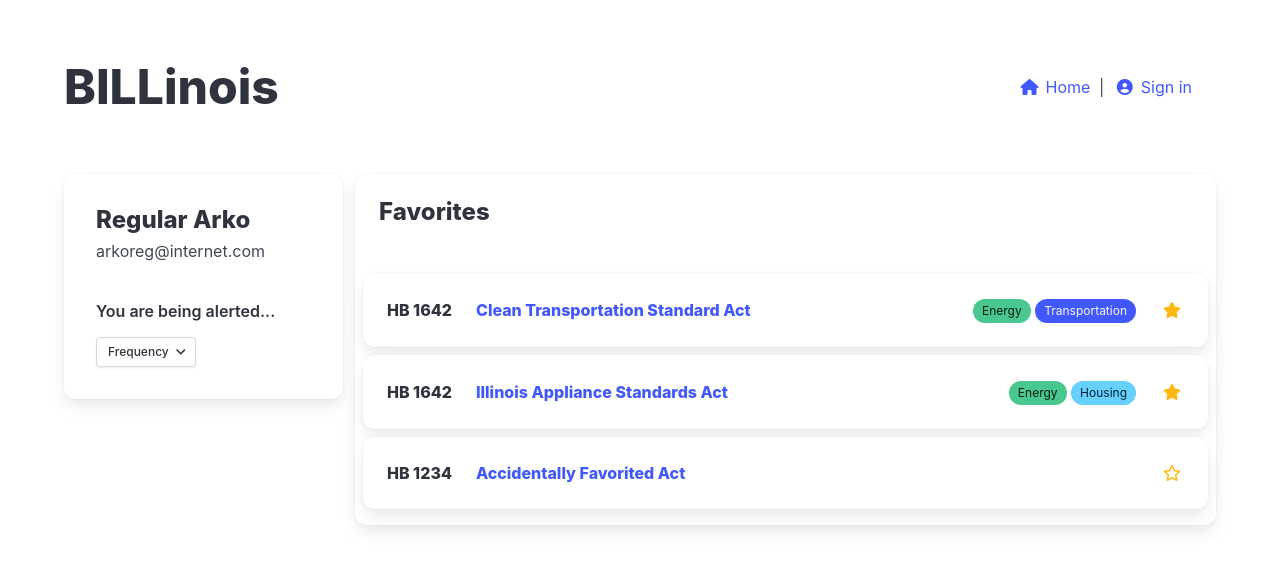
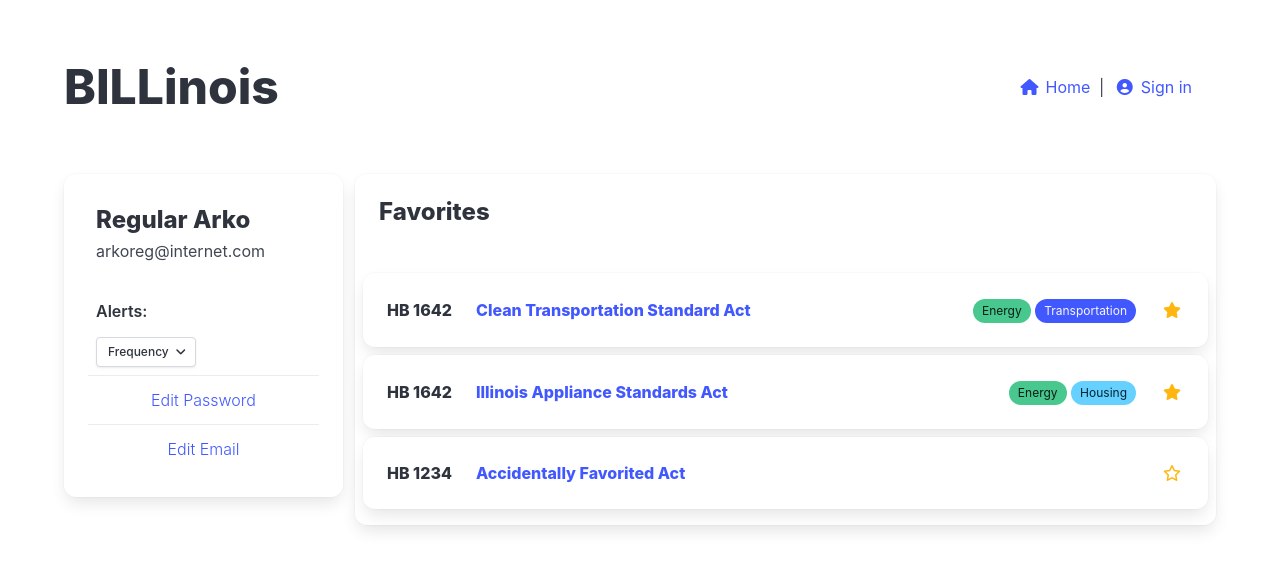
Before and after one commit to uchicago-capp-30320/BILLinois, a Django app: template templates/favorites.html in a window 1280 px wide. Shown: the top 570 px of the page. Run offline with Django 5.2, Linux system fonts and the light colour scheme; the template is opened without the code that fills it, so the values that code supplies are empty; parts of the project's set-up code (start-up, migrations or seed data) failed here and were passed over.

Commit message:
Added "edit password" and "edit email" links

```diff
--- a/templates/favorites.html
+++ b/templates/favorites.html
@@ -62,7 +62,7 @@
                   <h2 class = "title is-4 m-2" >Regular Arko</h1>
                   <p class = "subtitle is-6 m-2"> arkoreg@internet.com </p>
                   <br>
-                  <p class = "subtitle is-6 m-2"><strong>You are being alerted...</strong></p>
+                  <p class = "subtitle is-6 m-2"><strong>Alerts: </strong></p>
                   <div class="dropdown">
                     <div class="dropdown-trigger">
                       <button class="button is-small m-2" aria-haspopup="true" aria-controls="dropdown-menu3">
@@ -72,7 +72,7 @@
                         </span>
                       </button>
                     </div>
-                    <div class="dropdown-menu" id="dropdown-menu3" role="menu">
+                    <div class="dropdown-menu m-2" id="dropdown-menu3" role="menu">
                       <div class="dropdown-content">
                         <a href="#" class="dropdown-item"> Daily </a>
                         <a href="#" class="dropdown-item"> Weekly </a>
@@ -82,6 +82,13 @@
                       </div>
                     </div>
                   </div>
+
+                  <footer class="card-footer">
+                    <a href="/accounts/password/change/" class="card-footer-item is-size-6 has-text-weight-light has-text-link">Edit Password</a>
+                  </footer>
+                  <footer class="card-footer">
+                    <a href="/accounts/email/" class="card-footer-item has-text-weight-light has-text-link">Edit Email</a>
+                  </footer>
                 </div>
             </div>
             </div>
```
